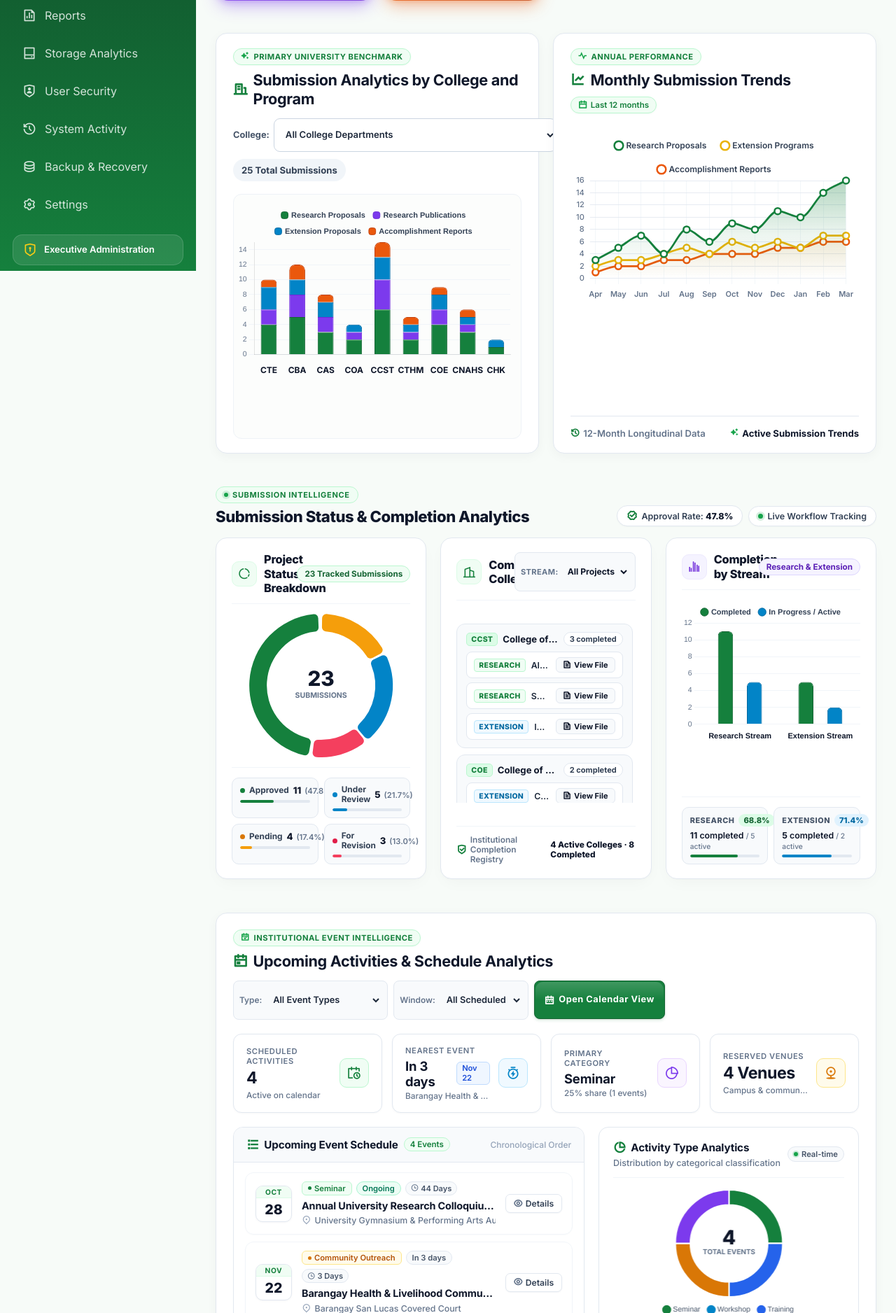
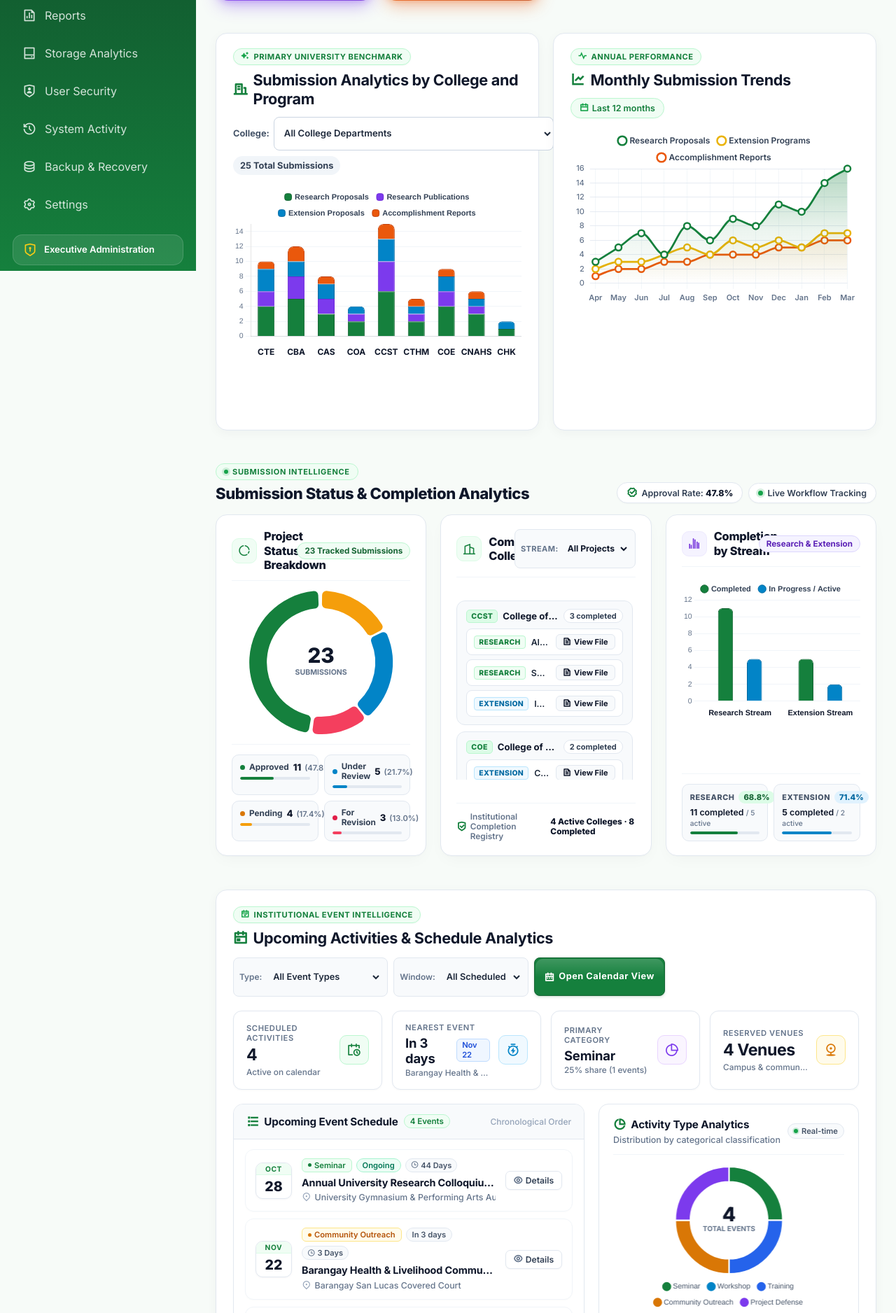
Before and after one commit to superdabs37-creator/ovpre, a PHP site: page /ovpre/dashboard.html in a window 1280 px wide. Shown: the part 413-2289 px from the top of the page at 70% size. Run offline with PHP 8.4, Linux system fonts and the light colour scheme; some libraries are stand-ins or nearby versions.

Commit message:
Level chart axis labels and harmonize bottom spacing across hero analytics cards

```diff
--- a/dashboard.html
+++ b/dashboard.html
@@ -261,11 +261,10 @@
                 ========================================================= -->
                 <div class="dash-hero-charts-grid">
                     <!-- Column 1: Submissions by Academic Department -->
-                    <article class="panel chart-panel featured-spotlight-card" style="margin-bottom: 0; border: 1px solid #e2e8f0; border-radius: 16px; box-shadow: 0 4px 16px rgba(15, 23, 42, 0.04); background: #ffffff; padding: 20px 24px; display: flex; flex-direction: column; justify-content: space-between; min-width: 0; height: 100%;">
+                    <article class="panel chart-panel featured-spotlight-card" style="margin: 0; border: 1px solid #e2e8f0; border-radius: 16px; box-shadow: 0 4px 16px rgba(15, 23, 42, 0.04); background: #ffffff; padding: 20px 24px 18px; display: flex; flex-direction: column; min-width: 0;">
+                        <div class="panel-heading" style="display: flex; flex-wrap: wrap; justify-content: space-between; align-items: center; gap: 12px; margin-bottom: 14px; min-height: 64px;">
                             <div>
-                            <div class="panel-heading" style="display: flex; flex-wrap: wrap; justify-content: space-between; align-items: center; gap: 14px; margin-bottom: 18px;">
-                                <div>
-                                    <div class="benchmark-highlight-badge" style="display: inline-flex; align-items: center; gap: 6px; padding: 4px 10px; background: #f0fdf4; border: 1px solid #bbf7d0; border-radius: 999px; color: #15803d; font-size: 0.70rem; font-weight: 700; text-transform: uppercase; letter-spacing: 0.5px; margin-bottom: 8px; box-shadow: 0 1px 2px rgba(21, 128, 61, 0.04);">
+                                <div class="benchmark-highlight-badge" style="display: inline-flex; align-items: center; gap: 6px; padding: 4px 10px; background: #f0fdf4; border: 1px solid #bbf7d0; border-radius: 999px; color: #15803d; font-size: 0.70rem; font-weight: 700; text-transform: uppercase; letter-spacing: 0.5px; margin-bottom: 6px; box-shadow: 0 1px 2px rgba(21, 128, 61, 0.04);">
                                     <i class="ri-sparkling-fill" style="color: #16a34a; font-size: 0.75rem;"></i>
                                     <span>Primary University Benchmark</span>
                                 </div>
@@ -273,10 +272,10 @@
                                     <i class="ri-building-line" style="color: #15803d; font-size: 1.3rem;"></i> Submission Analytics by College and Program
                                 </h2>
                             </div>
-                                <div style="display: flex; align-items: center; flex-wrap: wrap; gap: 10px;">
+                            <div style="display: flex; align-items: center; flex-wrap: wrap; gap: 8px;">
                                 <div style="display: flex; align-items: center; gap: 6px;">
                                     <label for="submissionKindFilter" style="font-size: 0.8rem; font-weight: 700; color: #475569;">College:</label>
-                                        <select id="submissionKindFilter" class="filter-select compact-select" style="font-size: 0.82rem; font-weight: 600; padding: 8px 12px; border-radius: 9px; border: 1px solid #cbd5e1; background: #ffffff; color: #1e293b; cursor: pointer;">
+                                    <select id="submissionKindFilter" class="filter-select compact-select" style="font-size: 0.82rem; font-weight: 600; padding: 6px 10px; border-radius: 8px; border: 1px solid #cbd5e1; background: #ffffff; color: #1e293b; cursor: pointer;">
                                         <option value="all">All College Departments</option>
                                         <option value="college-0">College of Teacher Education (CTE)</option>
                                         <option value="college-1">College of Business Administration (CBA)</option>
@@ -289,23 +288,21 @@
                                         <option value="college-8">College of Human Kinetics (CHK)</option>
                                     </select>
                                 </div>
-                                    <span id="deptSubmissionsBadge" class="badge" style="background: #f1f5f9; color: #334155; font-weight: 700; font-size: 0.82rem; padding: 8px 12px; border-radius: 999px;">
+                                <span id="deptSubmissionsBadge" class="badge" style="background: #f1f5f9; color: #334155; font-weight: 700; font-size: 0.80rem; padding: 6px 10px; border-radius: 999px;">
                                     25 Total Submissions
                                 </span>
                             </div>
                         </div>
-                            <div style="position: relative; height: 350px; width: 100%; padding: 12px 14px 10px 4px; border: 1px solid #eef2f7; border-radius: 12px; background: #fcfdfc;">
+                        <div style="position: relative; width: 100%; height: 330px;">
                             <canvas id="differentiatedSubmissionsChart" role="img" aria-label="Bar chart of submissions by college and program"></canvas>
                         </div>
-                        </div>
                     </article>
 
                     <!-- Column 2: Monthly Submission Trends -->
-                    <article class="panel chart-panel" style="margin: 0; border: 1px solid #e2e8f0; border-radius: 16px; box-shadow: 0 4px 16px rgba(15, 23, 42, 0.04); background: #ffffff; padding: 20px 24px; display: flex; flex-direction: column; justify-content: space-between; min-width: 0; height: 100%;">
+                    <article class="panel chart-panel" style="margin: 0; border: 1px solid #e2e8f0; border-radius: 16px; box-shadow: 0 4px 16px rgba(15, 23, 42, 0.04); background: #ffffff; padding: 20px 24px 18px; display: flex; flex-direction: column; min-width: 0;">
+                        <div class="panel-heading" style="display: flex; flex-wrap: wrap; justify-content: space-between; align-items: center; gap: 12px; margin-bottom: 14px; min-height: 64px;">
                             <div>
-                            <div class="panel-heading" style="display: flex; flex-wrap: wrap; justify-content: space-between; align-items: flex-start; gap: 10px; margin-bottom: 18px;">
-                                <div>
-                                    <div class="benchmark-highlight-badge" style="display: inline-flex; align-items: center; gap: 6px; padding: 4px 10px; background: #f0fdf4; border: 1px solid #bbf7d0; border-radius: 999px; color: #15803d; font-size: 0.70rem; font-weight: 700; text-transform: uppercase; letter-spacing: 0.5px; margin-bottom: 8px; box-shadow: 0 1px 2px rgba(21, 128, 61, 0.04);">
+                                <div class="benchmark-highlight-badge" style="display: inline-flex; align-items: center; gap: 6px; padding: 4px 10px; background: #f0fdf4; border: 1px solid #bbf7d0; border-radius: 999px; color: #15803d; font-size: 0.70rem; font-weight: 700; text-transform: uppercase; letter-spacing: 0.5px; margin-bottom: 6px; box-shadow: 0 1px 2px rgba(21, 128, 61, 0.04);">
                                     <i class="ri-pulse-line" style="color: #16a34a; font-size: 0.75rem;"></i>
                                     <span>Annual Performance</span>
                                 </div>
@@ -313,21 +310,12 @@
                                     <i class="ri-line-chart-line" style="font-size: 1.3rem; color: #15803d;"></i> Monthly Submission Trends
                                 </h2>
                             </div>
-                                <span class="badge" style="display: inline-flex; align-items: center; gap: 5px; background: #f0fdf4; color: #15803d; border: 1px solid #bbf7d0; padding: 4px 10px; border-radius: 999px; font-size: 0.72rem; font-weight: 600; box-shadow: 0 1px 2px rgba(21, 128, 61, 0.04);">
+                            <span class="badge" style="display: inline-flex; align-items: center; gap: 5px; background: #f0fdf4; color: #15803d; border: 1px solid #bbf7d0; padding: 6px 12px; border-radius: 999px; font-size: 0.78rem; font-weight: 600; box-shadow: 0 1px 2px rgba(21, 128, 61, 0.04);">
                                 <i class="ri-calendar-line" style="font-size: 0.8rem; color: #16a34a;"></i> Last 12 months
                             </span>
                         </div>
-                            <div style="position: relative; width: 100%; height: 350px;">
+                        <div style="position: relative; width: 100%; height: 330px;">
                             <canvas id="monthlySubmissionTrendChart" role="img" aria-label="Modern multi-series area chart showing monthly research proposals, extension programs, and accomplishment reports"></canvas>
-                            </div>
-                        </div>
-                        <div style="display: flex; flex-wrap: wrap; justify-content: space-between; align-items: center; gap: 10px; margin-top: 18px; padding-top: 16px; border-top: 1px solid #e2e8f0; font-size: 0.82rem; color: #64748b; font-weight: 600;">
-                            <span style="display: inline-flex; align-items: center; gap: 5px;">
-                                <i class="ri-history-line" style="color: #15803d;"></i> 12-Month Longitudinal Data
-                            </span>
-                            <span style="display: inline-flex; align-items: center; gap: 5px; color: #0f172a; font-weight: 700;">
-                                <i class="ri-sparkling-fill" style="color: #16a34a; font-size: 0.75rem;"></i> Active Submission Trends
-                            </span>
                         </div>
                     </article>
                 </div>
@@ -2613,9 +2601,7 @@
                                 labels: {
                                     usePointStyle: true,
                                     pointStyle: 'circle',
-                                    boxWidth: 9,
-                                    boxHeight: 9,
-                                    padding: 22,
+                                    boxWidth: 9, boxHeight: 9, padding: 12,
                                     color: '#334155',
                                     font: { family: "'Inter', -apple-system, BlinkMacSystemFont, 'Segoe UI', Roboto, sans-serif", size: 12, weight: '600' }
                                 }
@@ -2675,10 +2661,7 @@
                                 border: { display: false },
                                 ticks: {
                                     font: { family: "'Inter', -apple-system, BlinkMacSystemFont, 'Segoe UI', Roboto, sans-serif", size: 11, weight: 600 },
-                                    color: '#64748b',
-                                    padding: 8
-                                }
-                            },
+                                    color: '#64748b', padding: 6 } },
                             y: {
                                 beginAtZero: true,
                                 grid: {
```
Also changed, not shown: dashboard.php (+17 -35 lines). Lines whose indentation alone changed are shown as unchanged.
